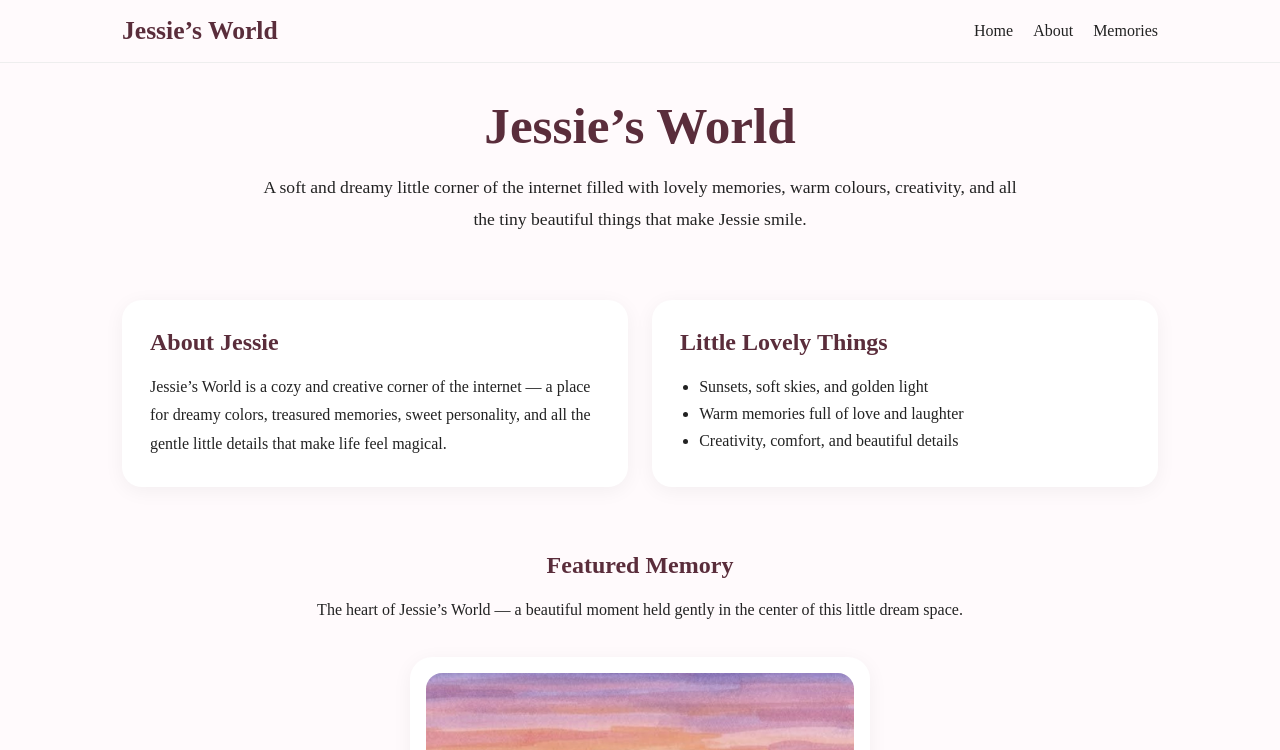
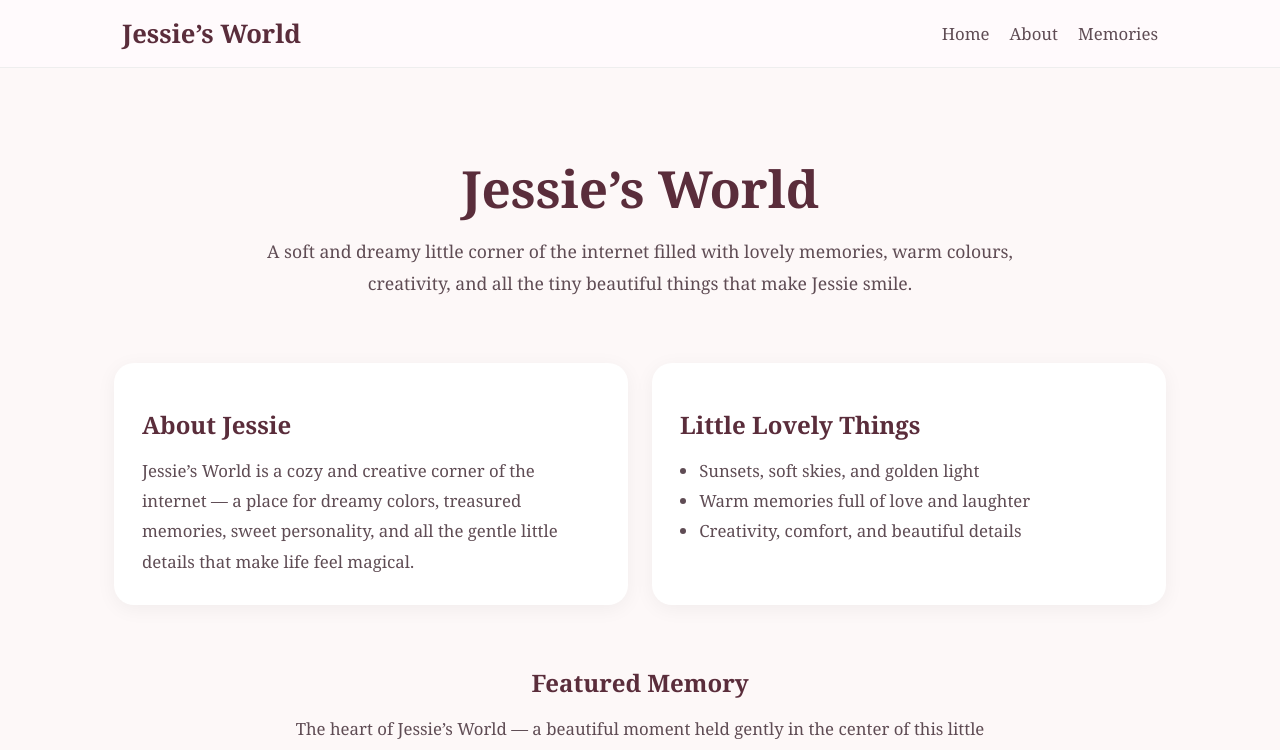
Before and after one commit to DanceOnVibes/Jessie-ai, a Next.js app: page / in a window 1280 px wide. Shown: the top 750 px of the page. Built offline with nearby package versions, Linux system fonts and the light colour scheme.

Commit message:
Update global styling

```diff
--- a/app/globals.css
+++ b/app/globals.css
@@ -2,48 +2,50 @@
   box-sizing: border-box;
 }
 
-html,
+html {
+  scroll-behavior: smooth;
+}
+
 body {
   margin: 0;
   padding: 0;
-  overflow-x: hidden;
-}
-
-body {
-  font-family: var(--font-body), sans-serif;
-  background: #fffafc;
-  color: #222;
-}
-
-main {
-  width: 100%;
-  max-width: 1100px;
-  margin: 0 auto;
-  padding: 2rem clamp(1rem, 4vw, 2rem) 3rem;
-}
-
-img {
-  display: block;
-  max-width: 100%;
-  height: auto;
-}
-
-h1, h2, h3, h4, h5, h6 {
-  font-family: var(--font-heading), serif;
-  color: #5a2d3b;
-  line-height: 1.2;
-  margin-top: 0;
-}
-
-p, li {
-  line-height: 1.7;
-}
-
-section {
-  width: 100%;
+  background: #fdf8f8;
+  color: #4b3a42;
+  font-family: Georgia, "Times New Roman", serif;
 }
 
 a {
   color: inherit;
   text-decoration: none;
 }
+
+a:hover {
+  opacity: 0.75;
+}
+
+main {
+  max-width: 1100px;
+  margin: 0 auto;
+  padding: 3rem 1.5rem;
+}
+
+h1,
+h2,
+h3 {
+  color: #5a2d3b;
+  line-height: 1.2;
+}
+
+p,
+li {
+  color: #5f4c54;
+  font-size: 1.05rem;
+}
+
+img {
+  max-width: 100%;
+}
+
+section {
+  width: 100%;
+}
```
